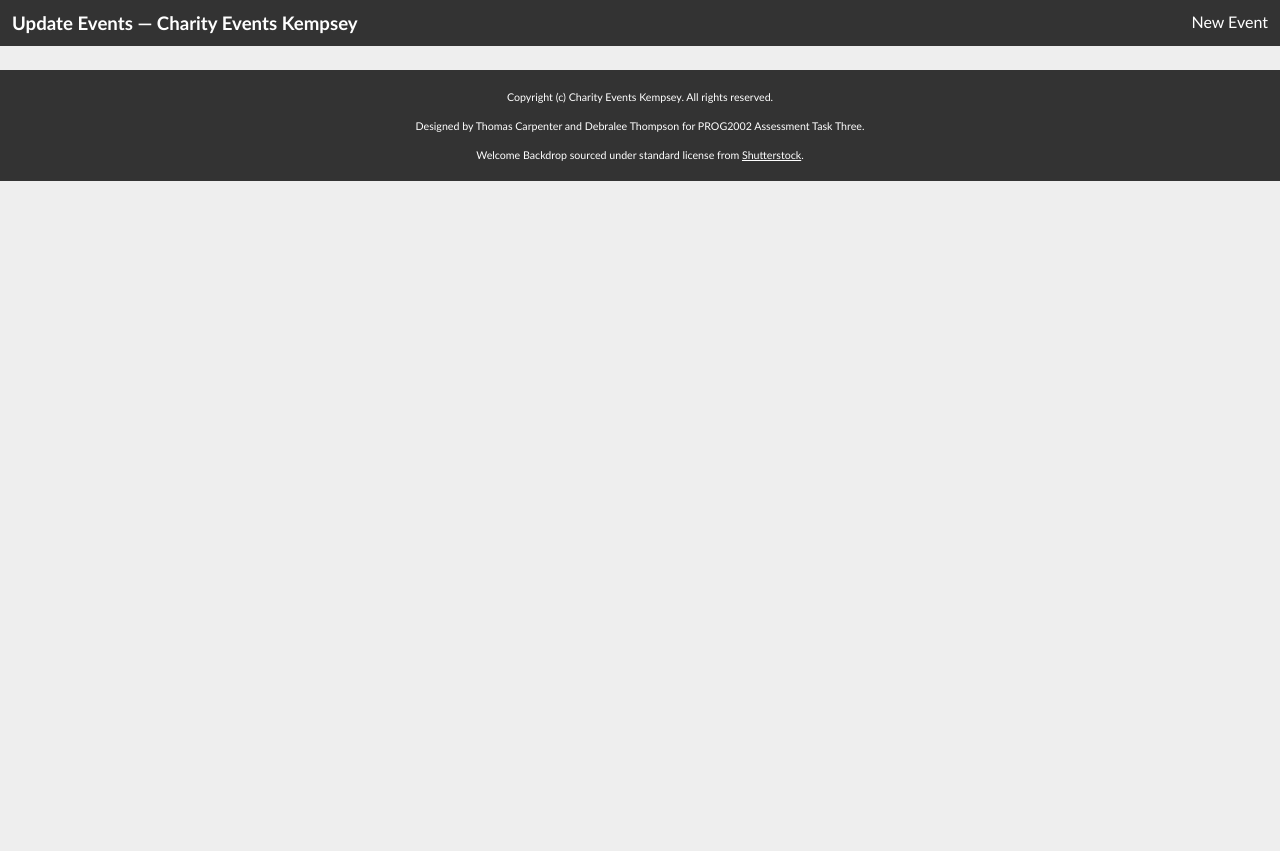
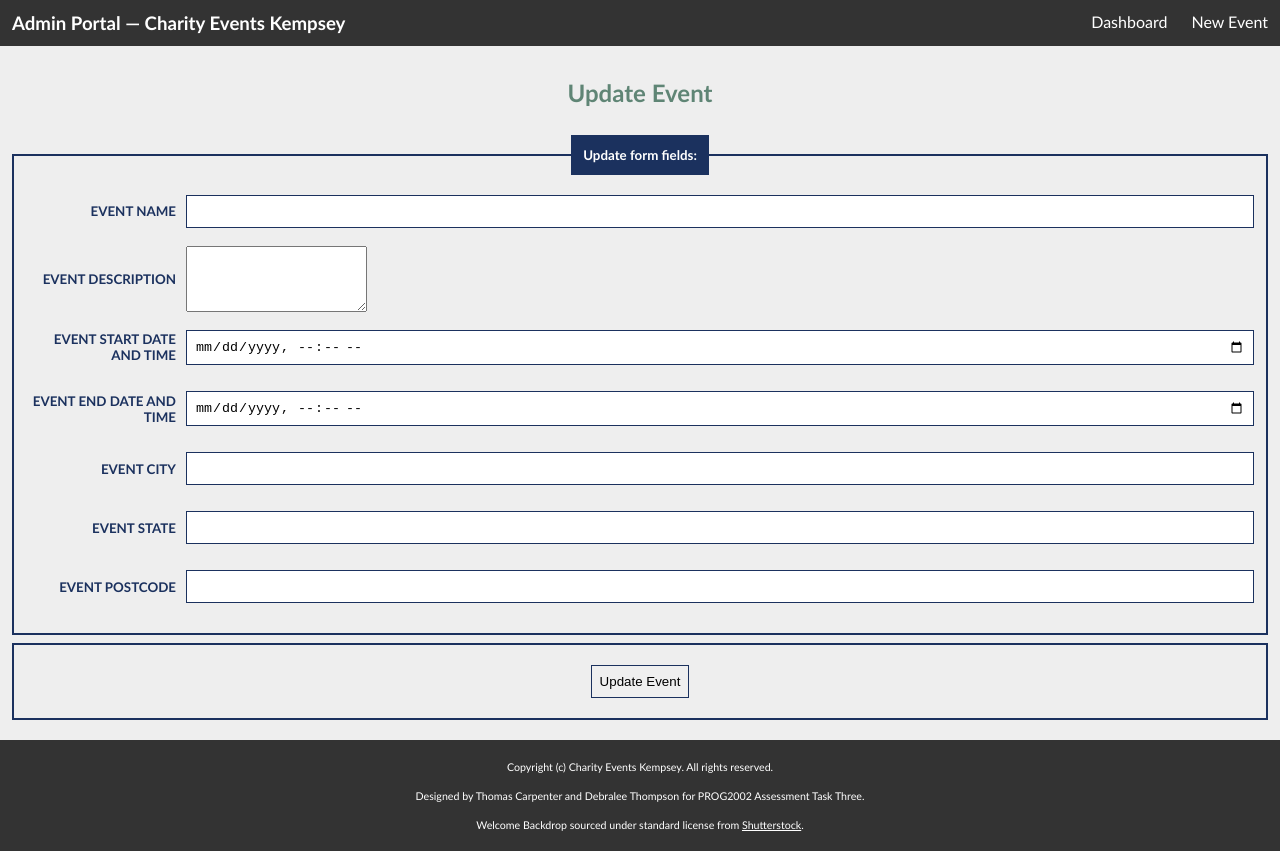
Before and after one commit to soccer92/PROG2002-AT3-SCU-DT, a plain HTML site: page web/admin/update.html in a window 1280 px wide. Before the commit the page ends 800 px from the top, so only its background shows below. Drawn offline with Linux system fonts and the light colour scheme; files that its build step writes are made by us from their sources.

Commit message:
Built comprehensive form to allow the event details to be prefilled and updated.

```diff
--- a/web/admin/update.html
+++ b/web/admin/update.html
@@ -7,14 +7,15 @@
     <head>
         <meta charset="utf-8">
         <meta name="viewport" content="width=device-width, initial-scale=1">
-        <title>Update Events &#8212; Charity Events Kempsey</title>
+        <title>Update Event &#8212; Admin Portal &#8212; Charity Events Kempsey</title>
         <link rel="stylesheet" href="../styling.css">
     </head>
     <body>
         <!-- Nav -->
         <nav>
-            <a class="logo" title="Update Events &#8212; Charity Events Kempsey" href="admin.html">Update Events &#8212; Charity Events Kempsey</a>
+            <a class="logo" title="Admin Portal &#8212; Charity Events Kempsey" href="admin.html">Admin Portal &#8212; Charity Events Kempsey</a>
             <div class="spacer"></div>
+            <a title="Dashboard" href="admin.html">Dashboard</a>
             <a title="New Event" href="">New Event</a>
         </nav>
         <!-- Nav Conclude -->
@@ -22,7 +23,51 @@
         <!-- Main Content -->
          <main>
             <section>
-
+                <h2>Update Event</h2>
+                <form id="update-event-form">
+                    <fieldset>
+                        <legend>Update form fields:</legend>
+                        <!-- Event Name -->
+                         <div class="form-row">
+                            <label for="eventName">Event Name</label>
+                            <input type="text" id="eventName" name="eventName" required>
+                        </div>
+                        <!-- Event Description -->
+                        <div class="form-row">
+                            <label for="eventDescription">Event Description</label>
+                            <textarea id="eventDescription" name="eventDescription" rows="4" required></textarea>
+                        </div>
+                        <!-- Event Start Date and Time -->
+                        <div class="form-row">
+                            <label for="startDateTime">Event Start Date and Time</label>
+                            <input type="datetime-local" id="startDateTime" name="startDateTime">
+                        </div>
+                        <!-- Event End Date and Time -->
+                        <div class="form-row">
+                            <label for="endDateTime">Event End Date and Time</label>
+                            <input type="datetime-local" id="endDateTime" name="endDateTime">
+                        </div>
+                        <!-- Event City -->
+                        <div class="form-row">
+                            <label for="locationCity">Event City</label>
+                            <input type="text" id="locationCity" name="locationCity" required>
+                        </div>
+                        <!-- Event State -->
+                        <div class="form-row">
+                            <label for="locationState">Event State</label>
+                            <input type="text" id="locationState" name="locationState" required>
+                        </div>
+                        <!-- Event Postcode -->
+                        <div class="form-row">
+                            <label for="locationPostcode">Event Postcode</label>
+                            <input type="text" id="locationPostcode" name="locationPostcode" required>
+                        </div>
+                    </fieldset>
+                    <fieldset>
+                        <!-- Submit Form -->
+                        <input type="submit" name="submit" value="Update Event">
+                    </fieldset>
+                </form>
             </section>
          </main>
         <!-- Main Content Conclude -->
```
